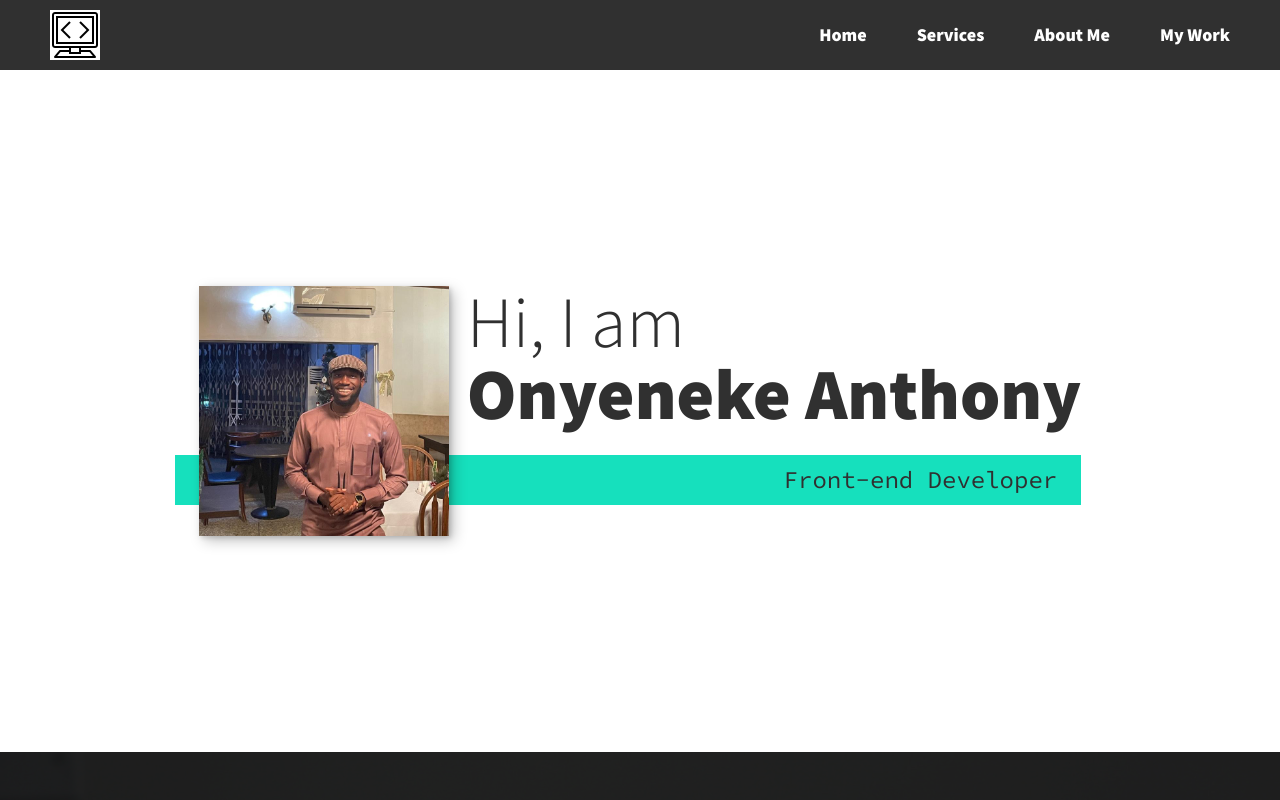
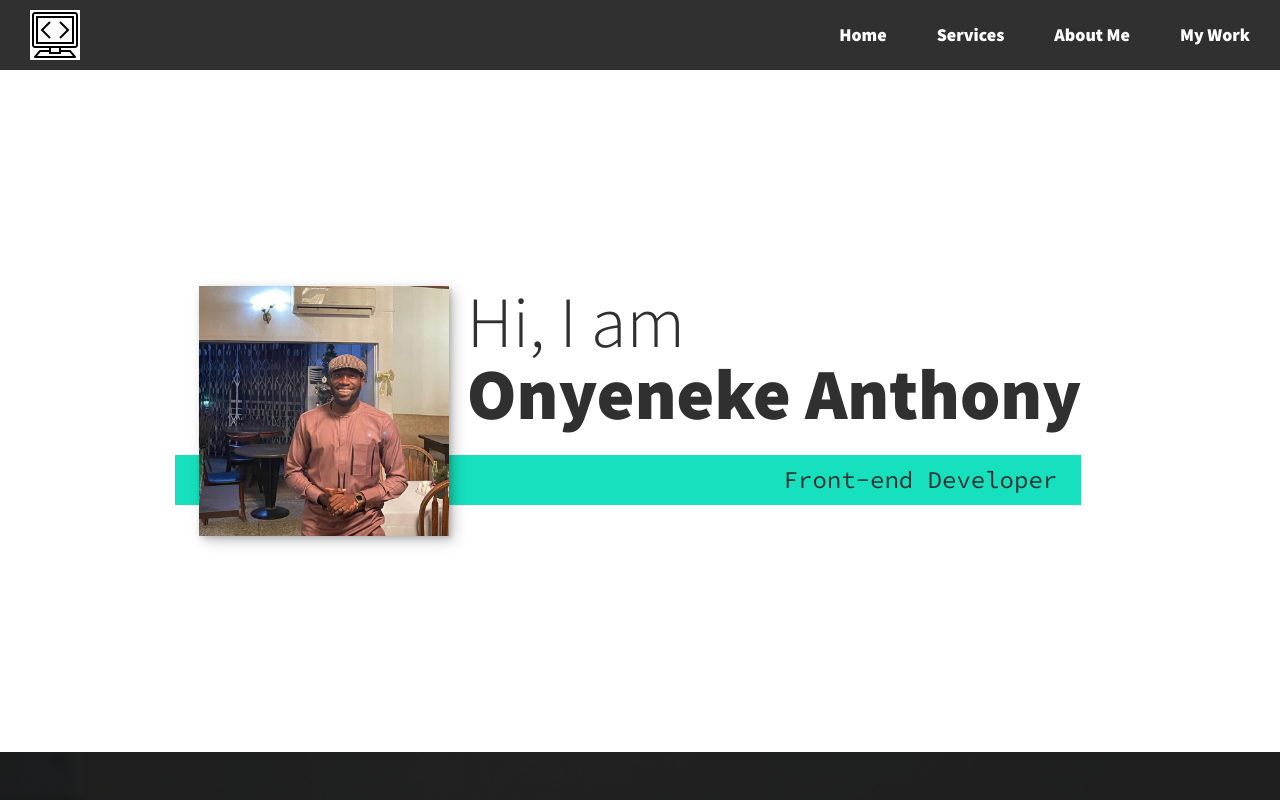
Before and after one commit to Onyeneke-AC/react-portfolio, a React (Vite) app: page / in a window 1280 px wide. Shown: the top 800 px of the page. Built offline with nearby package versions, Linux system fonts and the light colour scheme.

Commit message:
navbar padding

```diff
--- a/src/components/Navbar.jsx
+++ b/src/components/Navbar.jsx
@@ -9,7 +9,7 @@ const StyledHeader = styled.header`
   justify-content: space-between;
   align-items: center;
   font-weight: var(--fw-bold);
-  padding: 10px 50px;
+  padding: 10px 30px;
   position: sticky;
   top: 0;
   right: 0;
```
